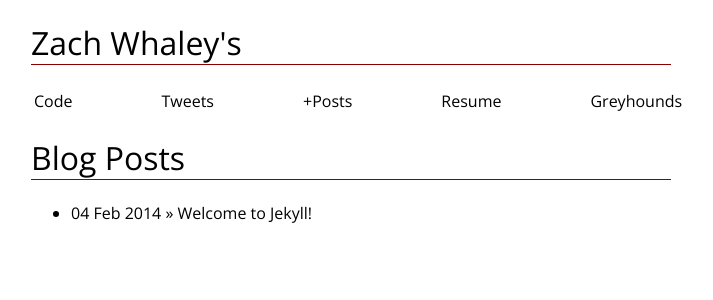
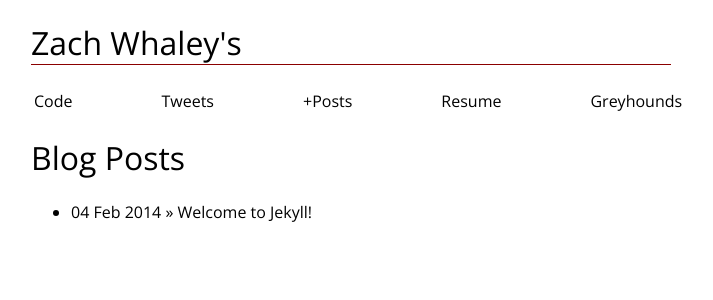
Before and after one commit to zachwhaley/zachwhaley.github.io, a Jekyll site: the page built from index.html, in a window 1280 px wide. Shown: the top 300 px of the page, without its empty margins (289-1002 px from the left). Built offline with Jekyll 4.4.1, drawn with Linux system fonts in a browser that asks for light colours; Markdown is read by kramdown in place of the engine named in the settings.

Commit message:
Created a css class for the header underline

```diff
--- a/_layouts/main.html
+++ b/_layouts/main.html
@@ -12,7 +12,9 @@
   <link rel="stylesheet" href="/css/syntax.css">
 </head>
 <body>
-  <h1>Zach Whaley's</h1>
+  <div class='header'>
+    <h1>Zach Whaley's</h1>
+  </div>
 
   <div class='menu'>
     <table>
--- a/css/main.css
+++ b/css/main.css
@@ -11,7 +11,6 @@
 h1 {
   font-family: 'Open Sans', sans-serif;
   font-weight: 300;
-  border-bottom: 1px solid darkred;
 }
 a {
   color: black;
@@ -22,6 +21,12 @@
   text-decoration: none;
 }
 
+/* header */
+
+.header h1 {
+  border-bottom: 1px solid darkred;
+}
+
 /* Menu */
 
 .menu td {
```
